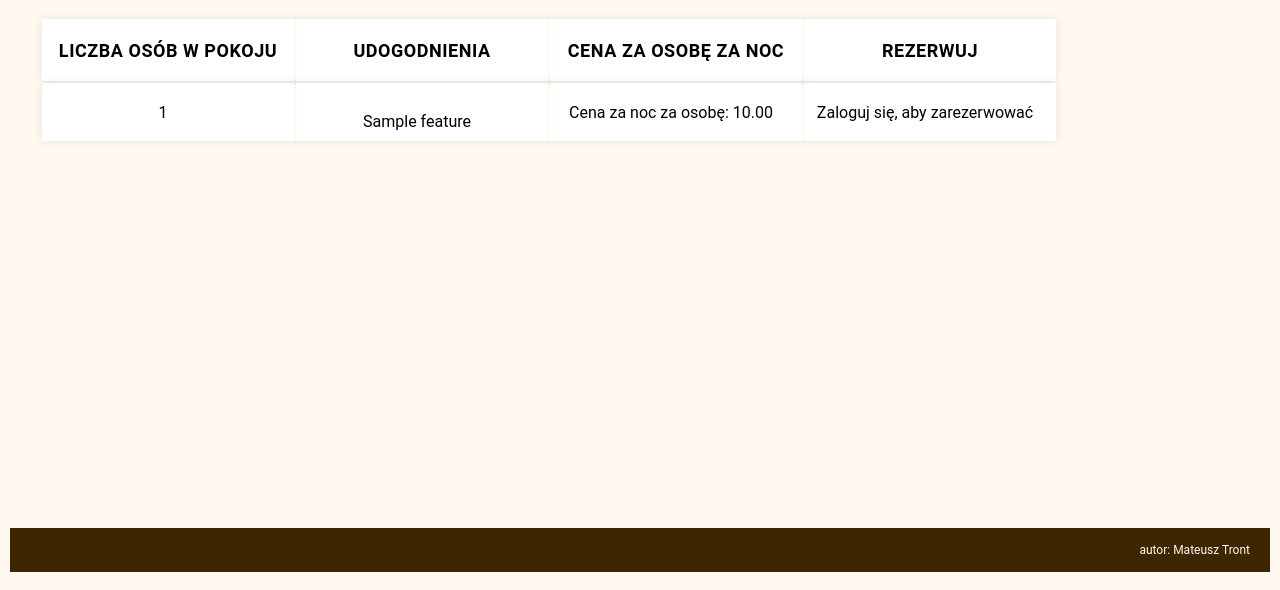
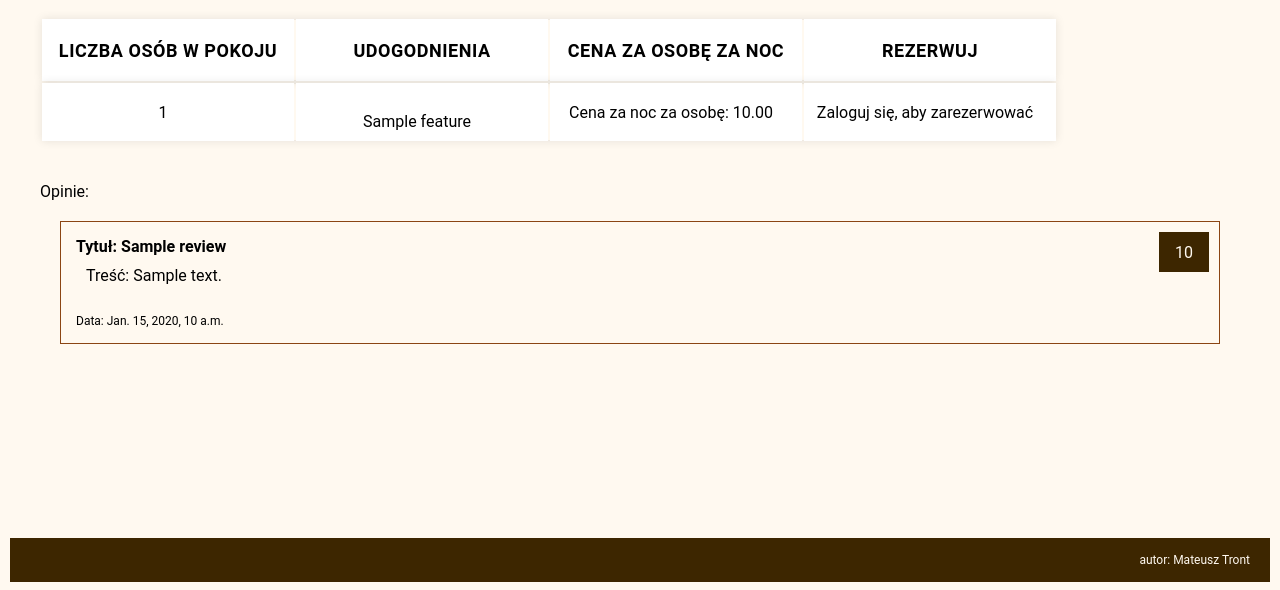
Before and after one commit to mateusztront/odpocznij, a Django app: page /index/1/ in a window 1280 px wide. Shown: the part 218-808 px from the top of the page. Run offline with Django 3.2, Linux system fonts and the light colour scheme; tables that the repository leaves empty hold one stand-in row (values such as "Sample post").

Commit message:
review na stronie obiektu

```diff
--- a/main/static/main/style.css
+++ b/main/static/main/style.css
@@ -81,7 +81,7 @@ footer {
     color: hsl(37, 100%, 97%);
     position: fixed;
     left: 10px;
-    bottom: 10px;
+    bottom: 0px;
     right: 10px;
     padding: 15px 20px;
     font-size: 12px;
@@ -150,3 +150,16 @@ td {
     justify-content: center;
     align-items: center;
 }
+
+.review {
+    margin: 20px;
+    padding: 15px;
+    border: 1px solid saddlebrown;
+    position: relative;
+}
+.review_content {
+    padding: 10px;
+}
+.review .date {
+    font-size: 12px;
+}
--- a/main/templates/main/premises_view.html
+++ b/main/templates/main/premises_view.html
@@ -11,9 +11,15 @@
     <div class="container">
         <table>
             {% regroup room_types by people_number as room_types_unique %}
-    <tr><th>Liczba osób w pokoju</th><th>Udogodnienia</th><th>Cena za osobę za noc</th><th>Rezerwuj</th></tr>
+            <tr>
+                <th>Liczba osób w pokoju</th>
+                <th>Udogodnienia</th>
+                <th>Cena za osobę za noc</th>
+                <th>Rezerwuj</th>
+            </tr>
             {% for room in room_types_unique %}
-        <tr><td>{{ room.grouper }}</td>
+                <tr>
+                    <td>{{ room.grouper }}</td>
                     <td>
                         {% for feature in room.list.0.feature_set.all %}
                             {#            biorę tylko pierwszy pokoj a feature w bazie są rózne dla różnych pokoi#}
@@ -30,4 +36,16 @@
             {% endfor %}
         </table>
     </div>
+    <br>
+    <div class="container">Opinie:
+        {% for review in premises.review_set.all %}
+            <div class="review">
+                <strong>Tytuł: {{ review.title }}</strong><br>
+                <div class="review_content">Treść: {{ review.content }}</div>
+                <br>
+                <div class="date">Data: {{ review.date }}</div>
+                <div class="rating">{{ review.score }}</div>
+            </div>
+          {% endfor %}
+    </div>
 {% endblock %}
```
Lines whose indentation alone changed are shown as unchanged.
